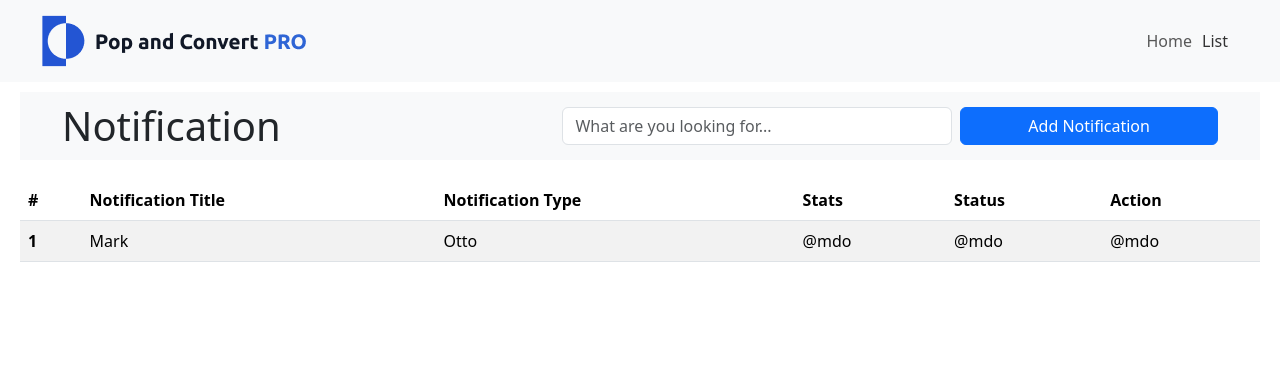
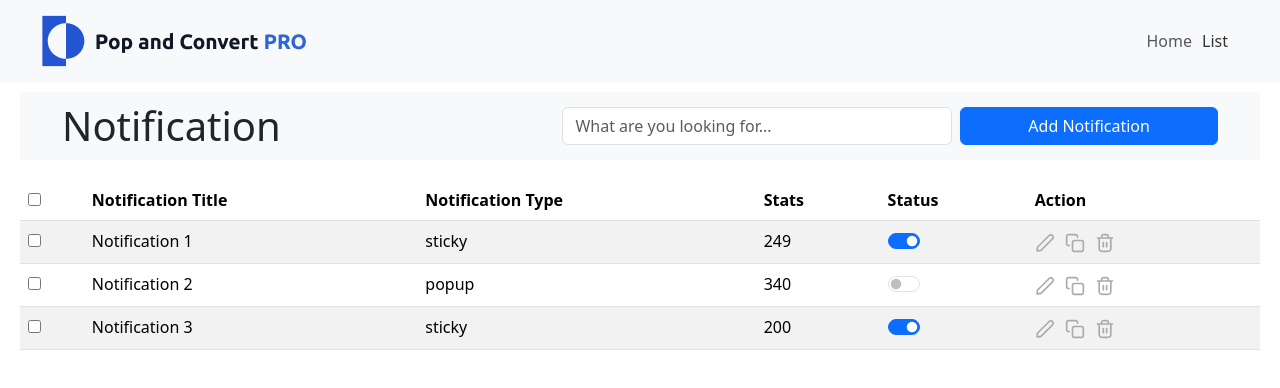
Before and after one commit to praxxiii/pop-and-convert-pro, a React (Create React App) app: page / in a window 1280 px wide. Both pictures are taken after a click on the link "List". Shown: the top 388 px of the page. Built offline with nearby package versions, Linux system fonts and the light colour scheme.

Commit message:
status checkbox completed

```diff
--- a/src/assets/main.css
+++ b/src/assets/main.css
@@ -24,3 +24,7 @@
 .notifi-header{
     margin-bottom: 20px;
 }
+
+.action-icon{
+    padding-right: 10px;
+}
--- a/src/components/Icons.jsx
+++ b/src/components/Icons.jsx
@@ -92,6 +92,37 @@ const icons = (height, width, icon) => {
             )
             break;
         }
+        case "edit": {
+            returnIcon = (
+                <svg width={width} height={height} viewBox="0 0 20 20" fill="none" xmlns="http://www.w3.org/2000/svg">
+                    <path d="M2.39662 15.0963C2.43491 14.7517 2.45405 14.5794 2.50618 14.4184C2.55243 14.2755 2.61778 14.1396 2.70045 14.0142C2.79363 13.8729 2.91621 13.7503 3.16136 13.5052L14.1666 2.49992C15.0871 1.57945 16.5795 1.57945 17.4999 2.49993C18.4204 3.4204 18.4204 4.91279 17.4999 5.83326L6.49469 16.8385C6.24954 17.0836 6.12696 17.2062 5.98566 17.2994C5.86029 17.3821 5.72433 17.4474 5.58146 17.4937C5.42042 17.5458 5.24813 17.5649 4.90356 17.6032L2.08325 17.9166L2.39662 15.0963Z" stroke="#ABABAB" strokeWidth="1.66667" strokeLinecap="round" strokeLinejoin="round" />
+                </svg>
+            )
+            break;
+        }
+        case "copy": {
+            returnIcon = (
+                <svg width={width} height={height} viewBox="0 0 20 20" fill="none" xmlns="http://www.w3.org/2000/svg">
+                    <g clipPath="url(#clip0_501_2155)">
+                        <path d="M4.16663 12.4998C3.39006 12.4998 3.00177 12.4998 2.69549 12.373C2.28711 12.2038 1.96265 11.8794 1.79349 11.471C1.66663 11.1647 1.66663 10.7764 1.66663 9.99984V4.33317C1.66663 3.39975 1.66663 2.93304 1.84828 2.57652C2.00807 2.26292 2.26304 2.00795 2.57664 1.84816C2.93316 1.6665 3.39987 1.6665 4.33329 1.6665H9.99996C10.7765 1.6665 11.1648 1.6665 11.4711 1.79337C11.8795 1.96253 12.2039 2.28698 12.3731 2.69536C12.5 3.00165 12.5 3.38993 12.5 4.1665M10.1666 18.3332H15.6666C16.6 18.3332 17.0668 18.3332 17.4233 18.1515C17.7369 17.9917 17.9918 17.7368 18.1516 17.4232C18.3333 17.0666 18.3333 16.5999 18.3333 15.6665V10.1665C18.3333 9.23308 18.3333 8.76637 18.1516 8.40985C17.9918 8.09625 17.7369 7.84128 17.4233 7.68149C17.0668 7.49984 16.6 7.49984 15.6666 7.49984H10.1666C9.23321 7.49984 8.7665 7.49984 8.40998 7.68149C8.09637 7.84128 7.8414 8.09625 7.68162 8.40985C7.49996 8.76637 7.49996 9.23308 7.49996 10.1665V15.6665C7.49996 16.5999 7.49996 17.0666 7.68162 17.4232C7.8414 17.7368 8.09637 17.9917 8.40998 18.1515C8.7665 18.3332 9.23321 18.3332 10.1666 18.3332Z" stroke="#ABABAB" strokeWidth="1.66667" strokeLinecap="round" strokeLinejoin="round" />
+                    </g>
+                    <defs>
+                        <clipPath id="clip0_501_2155">
+                            <rect width="20" height="20" fill="white" />
+                        </clipPath>
+                    </defs>
+                </svg>
+            )
+            break;
+        }
+        case "delete": {
+            returnIcon = (
+                <svg width={width} height={height} viewBox="0 0 20 20" fill="none" xmlns="http://www.w3.org/2000/svg">
+                    <path d="M13.3333 4.99984V4.33317C13.3333 3.39975 13.3333 2.93304 13.1517 2.57652C12.9919 2.26292 12.7369 2.00795 12.4233 1.84816C12.0668 1.6665 11.6001 1.6665 10.6667 1.6665H9.33333C8.39991 1.6665 7.9332 1.6665 7.57668 1.84816C7.26308 2.00795 7.00811 2.26292 6.84832 2.57652C6.66667 2.93304 6.66667 3.39975 6.66667 4.33317V4.99984M8.33333 9.58317V13.7498M11.6667 9.58317V13.7498M2.5 4.99984H17.5M15.8333 4.99984V14.3332C15.8333 15.7333 15.8333 16.4334 15.5608 16.9681C15.3212 17.4386 14.9387 17.821 14.4683 18.0607C13.9335 18.3332 13.2335 18.3332 11.8333 18.3332H8.16667C6.76654 18.3332 6.06647 18.3332 5.53169 18.0607C5.06129 17.821 4.67883 17.4386 4.43915 16.9681C4.16667 16.4334 4.16667 15.7333 4.16667 14.3332V4.99984" stroke="#ABABAB" strokeWidth="1.66667" strokeLinecap="round" strokeLinejoin="round" />
+                </svg>
+            )
+            break;
+        }
         default: {
             returnIcon = (
                 <svg width={width} height={height} viewBox="0 0 25 25" fill="none" xmlns="http://www.w3.org/2000/svg">
--- a/src/pages/NotifiList/NotificationHeader.jsx
+++ b/src/pages/NotifiList/NotificationHeader.jsx
@@ -1,12 +1,12 @@
 export default function NotificationHeader() {
     return (
         <>
-            <nav class="navbar bg-body-tertiary notifi-header">
-                <div class="container-fluid">
+            <nav className="navbar bg-body-tertiary notifi-header">
+                <div className="container-fluid">
                     <h1 className="card-title">Notification</h1>
                     <form className="d-flex" role="search">
-                        <input style={{width:"500px"}} class="form-control me-2" type="search" placeholder="What are you looking for..." aria-label="Search"/>
-                        <button style={{width:"50%"}} class="btn btn-primary" type="submit">Add Notification</button>
+                        <input style={{width:"500px"}} className="form-control me-2" type="search" placeholder="What are you looking for..." aria-label="Search"/>
+                        <button style={{width:"50%"}} className="btn btn-primary" type="submit">Add Notification</button>
                     </form>
                 </div>
             </nav>
--- a/src/pages/NotifiList/NotificationTable.jsx
+++ b/src/pages/NotifiList/NotificationTable.jsx
@@ -1,9 +1,40 @@
-export default function NotificationTable() {
+import { useState } from "react"
+import Icons from "../../components/Icons"
+
+const notificationData = [
+    {
+        id: 1,
+        title: 'Notification 1',
+        type: 'sticky',
+        status: 'active',
+        stats: 249
+    },
+    {
+        id: 2,
+        title: 'Notification 2',
+        type: 'popup',
+        status: 'inactive',
+        stats: 340
+    },
+    {
+        id: 3,
+        title: 'Notification 3',
+        type: 'sticky',
+        status: 'active',
+        stats: 200
+    },
+
+]
+const NotificationTable = () => {
+
+    const [ notifications, setNotifications ] = useState(notificationData)
     return <>
-		<table class="table table-striped">
+        <table className="table table-striped">
             <thead>
                 <tr>
-					<th scope="col">#</th>
+                    <th scope="col">
+                        <input type="checkbox" />
+                    </th>
                     <th scope="col">Notification Title</th>
                     <th scope="col">Notification Type</th>
                     <th scope="col">Stats</th>
@@ -12,15 +43,49 @@ export default function NotificationTable() {
                 </tr>
             </thead>
             <tbody>
+                {notifications.map(({ id, title, type, status, stats }) => {
+                    return (
+                        <>
                             <tr>
-					<th scope="row">1</th>
-					<td>Mark</td>
-					<td>Otto</td>
-					<td>@mdo</td>
-					<td>@mdo</td>
-					<td>@mdo</td>
+                                <th scope="row">
+                                    <input type="checkbox" />
+                                </th>
+                                <td>{title}</td>
+                                <td>{type}</td>
+                                <td>{stats}</td>
+                                <td>
+                                    {<>
+                                        <div className="form-check form-switch">
+                                            <input className="form-check-input" type="checkbox" role="switch" id="flexSwitchCheckChecked" checked={status === 'active'}
+                                                onChange={() => {
+                                                    setNotifications(
+                                                        notifications.map(individualNotification => {
+                                                            const {id: _notifiId, status} = individualNotification
+                                                            if(_notifiId === id){
+                                                                individualNotification.status = status === 'active' ? 'inactive' : 'active'
+                                                            }
+                                                            return individualNotification
+                                                        })
+                                                    )
+                                                }}
+                                            />
+                                        </div>
+                                    </>}
+                                </td>
+                                <td>
+                                    {<>
+                                        <Icons className={"action-icon"} icon="edit" width={20} height={20} />
+                                        <Icons className={"action-icon"} icon="copy" width={20} height={20} />
+                                        <Icons className={"action-icon"} icon="delete" width={20} height={20} />
+                                    </>}
+                                </td>
                             </tr>
+                        </>
+                    )
+                })}
             </tbody>
         </table>
     </>
 }
+
+export default NotificationTable
--- a/src/pages/Welcome/Banner.jsx
+++ b/src/pages/Welcome/Banner.jsx
@@ -6,7 +6,7 @@ export default function WelcomeBanner() {
                 <p className="card-text">We're glad you're here. This platform is designed to provide you with all the tools and resources you need to be a successful coach. Whether you're new to coaching or a seasoned pro, we're confident that you'll find everything you need here to help your athletes.</p>
                 <button type="button" className="btn btn-primary" style={{ width: "25%" }}>Create New Notification</button>
             </div>
-            <iframe width="560" height="315" src="https://www.youtube.com/embed/uXWycyeTeCs" frameborder="0" allowfullscreen name="iframe_video1"></iframe>
+            <iframe width="560" height="315" src="https://www.youtube.com/embed/uXWycyeTeCs" allowFullScreen name="iframe_video1"></iframe>
         </div>
     </>
 }
--- a/src/pages/Welcome/index.jsx
+++ b/src/pages/Welcome/index.jsx
@@ -25,12 +25,13 @@ const cardContent = [
 
 export default function Welcome() {
     return <>
-        <div class="container text-left">
+        <div className="container text-left">
             <WelcomeBanner />
-            <div class="row">
+            <div className="row">
                 {
                     cardContent.map(({ title, link: Link, content }) => {
                         return <InfoCard
+                        key={title}
                             title={title}
                         >
                             <p className="card-text">{content}</p>
```
Also changed, not shown: src/App.jsx (+4 -4 lines), src/pages/Header.jsx (+11 -11 lines). Lines whose indentation alone changed are shown as unchanged.
